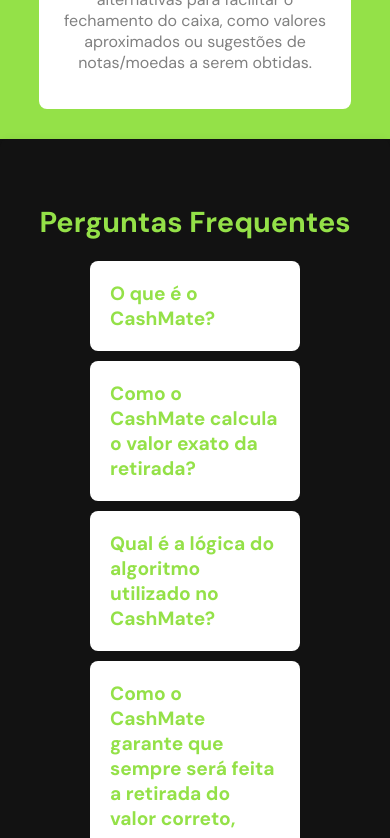
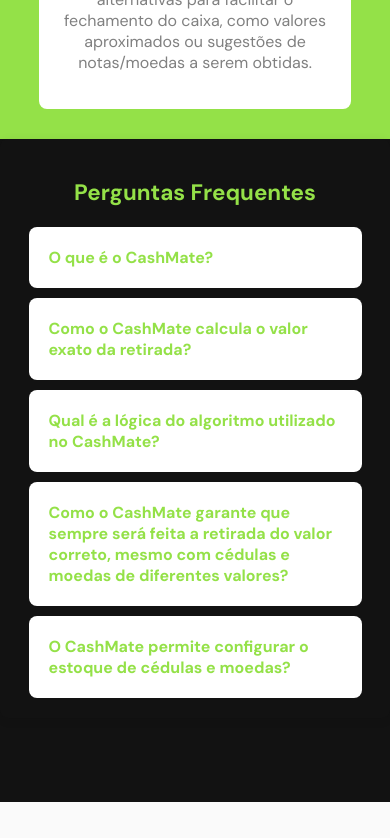
Before and after one commit to Caiorossi00/CashMate-Home, a React (Create React App) app: page / in a window 390 px wide. Shown: the part 5880-6718 px from the top of the page. Built offline with nearby package versions, Linux system fonts and the light colour scheme.

Commit message:
responsividade faq

```diff
--- a/src/components/FAQ/Faq.css
+++ b/src/components/FAQ/Faq.css
@@ -41,3 +41,44 @@
   font-size: 1rem;
   color: #555;
 }
+
+@media (max-width: 768px) {
+  .faq-section {
+    padding: 20px 10px;
+    margin-bottom: 10vh;
+  }
+
+  .faq-list {
+    margin: 0 10%;
+  }
+
+  .faq-title {
+    font-size: 1.6rem;
+  }
+
+  .faq-question {
+    font-size: 1.1rem;
+  }
+
+  .faq-answer {
+    font-size: 0.9rem;
+  }
+}
+
+@media (max-width: 480px) {
+  .faq-list {
+    margin: 0 5%;
+  }
+
+  .faq-title {
+    font-size: 1.4rem;
+  }
+
+  .faq-question {
+    font-size: 1rem;
+  }
+
+  .faq-answer {
+    font-size: 0.85rem;
+  }
+}
```
